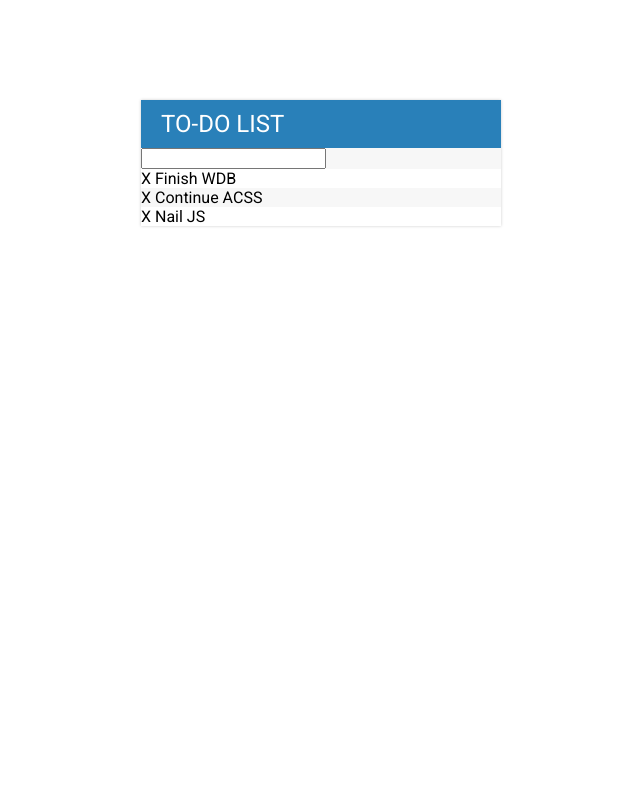
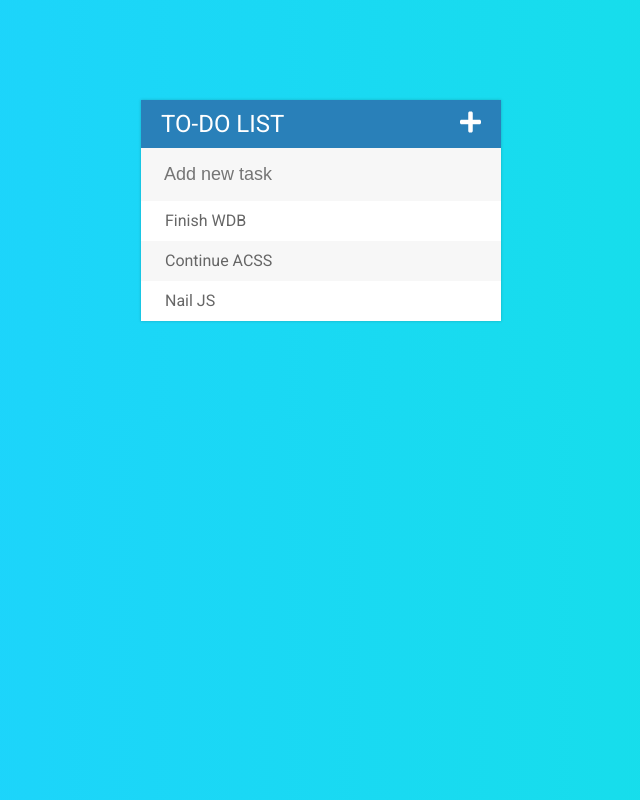
Before and after one commit to qodist/todo-list, a plain HTML site: page index.html in a window 1280 px wide. Shown: the whole page, without its empty margins (319-959 px from the left). Drawn offline with Linux system fonts and the light colour scheme.

Commit message:
more changes

```diff
--- a/assets/css/todos.css
+++ b/assets/css/todos.css
@@ -1,5 +1,6 @@
 body {
     font-family: Roboto;
+    background: linear-gradient(to right, rgb(30, 210, 255) 10%, rgb(21, 224, 231) 90%);
 }
 
 h1 {
@@ -12,13 +13,59 @@ h1 {
     font-weight: normal;
 }
 
+.fa-plus {
+    color: #fff;
+    float: right;
+    text-align: right;
+}
+
+input {
+    font-size: 18px;
+    color: #2980b9;
+    background-color: #f7f7f7;
+    width: 100%;
+    padding: 13px 13px 13px 20px;
+    box-sizing: border-box;
+    border: 3px solid rgba(0, 0, 0, 0);
+}
+
+input:focus {
+    background-color: #fff;
+    border: 3px solid #2980b9;
+    outline: none;
+}
+
 ul {
     list-style: none;
     margin: 0;
     padding: 0;
 }
 
-li:nth-last-of-type(odd) {
+span {
+    background-color:#e74c3c;
+    height: 40px;
+    margin-right: 20px;
+    text-align: center;
+    color: white;
+    width: 0;
+    display: inline-block;
+    transition: all .2s linear;
+    opacity: 0;
+}
+
+li:hover span {
+    width: 40px;
+    opacity: 1;
+}
+
+
+li {
+    height: 40px;
+    line-height: 40px;
+    color: #666;
+}
+
+li:nth-of-type(odd) {
     background-color: #fff;
 }
 
--- a/assets/js/todos.js
+++ b/assets/js/todos.js
@@ -18,6 +18,6 @@ $("input[type='text']").keypress(function(event){
         var todoText = ($(this).val());
         $(this).val("");
         //create new ul and append li
-        $("ul").append("<li><span>X</span> " + todoText + "</li>");
+        $("ul").append("<li><span><i class='fa fa-trash-alt'></i></span> " + todoText + "</li>");
     }
 });
--- a/index.html
+++ b/index.html
@@ -8,17 +8,19 @@
     <link rel="stylesheet" href="assets/css/todos.css" type="text/css">
     <link href="https://fonts.googleapis.com/css?family=Roboto:400,500,700" rel="stylesheet">
     <script type="text/javascript" src="assets/js/lib/jquery-3.3.1.min.js"></script>
+    <script defer src="https://use.fontawesome.com/releases/v5.0.8/js/solid.js" integrity="sha384-+Ga2s7YBbhOD6nie0DzrZpJes+b2K1xkpKxTFFcx59QmVPaSA8c7pycsNaFwUK6l" crossorigin="anonymous"></script>
+    <script defer src="https://use.fontawesome.com/releases/v5.0.8/js/fontawesome.js" integrity="sha384-7ox8Q2yzO/uWircfojVuCQOZl+ZZBg2D2J5nkpLqzH1HY0C1dHlTKIbpRz/LG23c" crossorigin="anonymous"></script>
 </head>
 <body>
 
 <div id="container">
-    <h1>To-Do List</h1>
-    <input type="text">
+    <h1>To-Do List <i class="fas fa-plus"></i></h1>
+    <input type="text" placeholder="Add new task">
 
     <ul>
-        <li><span>X</span> Finish WDB</li>
-        <li><span>X</span> Continue ACSS</li>
-        <li><span>X</span> Nail JS</li>
+        <li><span><i class="fa fa-trash-alt"></i></span> Finish WDB</li>
+        <li><span><i class="fa fa-trash-alt"></i></span> Continue ACSS</li>
+        <li><span><i class="fa fa-trash-alt"></i></span> Nail JS</li>
     </ul>
 </div>
 
```
